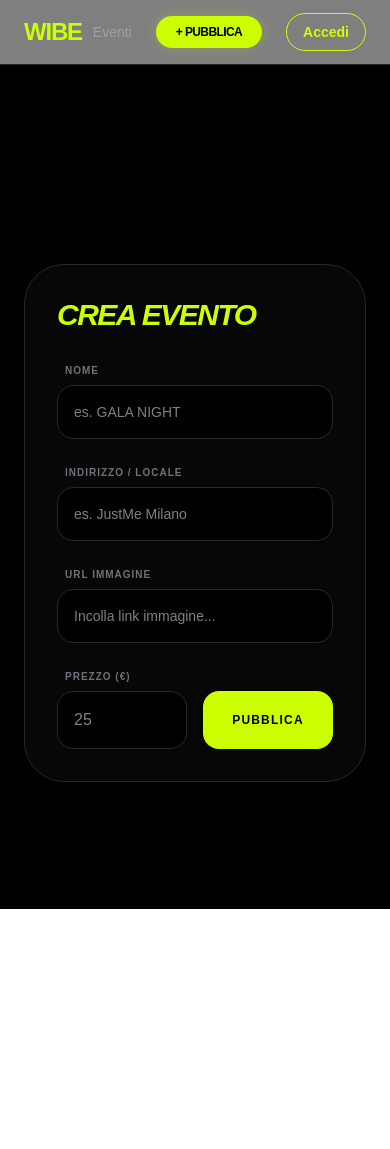
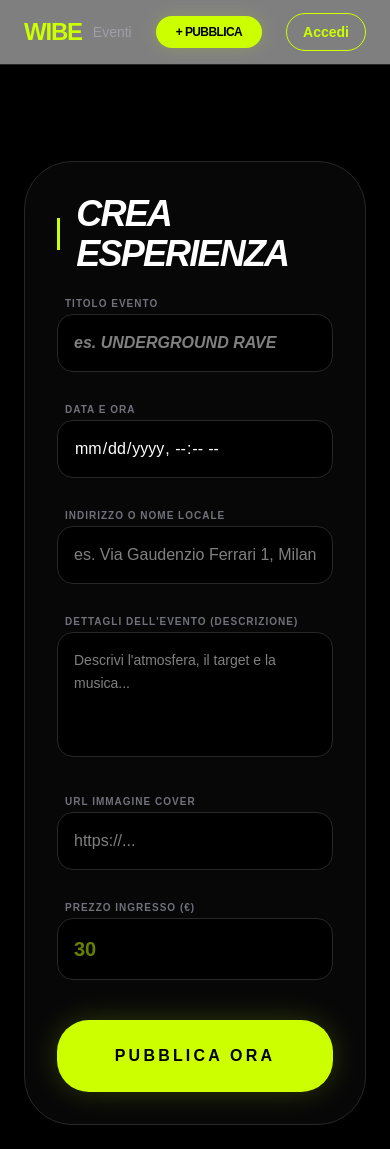
Before and after one commit to MatteoParrella/Wibe, a Next.js app in the folder wibe-project/: page /aggiungi-evento in a window 390 px wide. Before the commit the page ends 909 px from the top, so only its background shows below. Built offline with nearby package versions, Linux system fonts and the light colour scheme; no server answers.

Commit message:
aggiunat counntdown e migliorata mappa

```diff
--- a/wibe-project/app/aggiungi-evento/page.tsx
+++ b/wibe-project/app/aggiungi-evento/page.tsx
@@ -10,11 +10,12 @@ export default function AggiungiEvento() {
     title: '',
     description: '',
     location: '',
+    date: '', // Nuovo campo Data e Ora
     price: '',
     image_url: ''
   })
 
-  // Funzione Geocoding
+  // Geocoding per trasformare indirizzo in coordinate
   const getCoordinates = async (address: string) => {
     try {
       const response = await fetch(
@@ -40,7 +41,8 @@ export default function AggiungiEvento() {
         ...formData,
         price: parseFloat(formData.price),
         lat: coords.lat,
-        lng: coords.lng
+        lng: coords.lng,
+        date: new Date(formData.date).toISOString() // Formattazione corretta per DB
       }
     ])
 
@@ -54,62 +56,89 @@ export default function AggiungiEvento() {
   }
 
   return (
-    <main className="min-h-screen bg-black text-white p-6 flex items-center justify-center pt-24">
-      <div className="grid grid-cols-1 lg:grid-cols-2 gap-12 max-w-6xl w-full">
+    <main className="min-h-screen bg-black text-white p-6 pt-24">
+      <div className="grid grid-cols-1 lg:grid-cols-12 gap-10 max-w-7xl mx-auto">
 
-        {/* COLONNA 1: FORM */}
-        <form onSubmit={handleSubmit} className="space-y-5 bg-zinc-900/30 p-8 rounded-[2.5rem] border border-zinc-800">
-          <h1 className="text-3xl font-black italic text-[#ccff00] tracking-tighter uppercase mb-6">Crea Evento</h1>
-
-          <div>
-            <label className="text-[10px] uppercase font-bold text-zinc-500 tracking-widest ml-2">Nome</label>
-            <input required className="w-full bg-black border border-zinc-800 p-4 rounded-2xl mt-1 focus:border-[#ccff00] outline-none text-sm"
-              placeholder="es. GALA NIGHT" onChange={(e) => setFormData({...formData, title: e.target.value})} />
+        {/* COLONNA FORM (7/12) */}
+        <form onSubmit={handleSubmit} className="lg:col-span-7 space-y-6 bg-zinc-900/30 p-8 md:p-12 rounded-[3rem] border border-zinc-800 shadow-2xl">
+          <div className="flex items-center gap-4 mb-4">
+            <div className="w-1 h-8 bg-[#ccff00]" />
+            <h1 className="text-4xl font-black italic text-white tracking-tighter uppercase">Crea Esperienza</h1>
           </div>
 
-          <div>
-            <label className="text-[10px] uppercase font-bold text-zinc-500 tracking-widest ml-2">Indirizzo / Locale</label>
-            <input required className="w-full bg-black border border-zinc-800 p-4 rounded-2xl mt-1 focus:border-[#ccff00] outline-none text-sm"
-              placeholder="es. JustMe Milano" onChange={(e) => setFormData({...formData, location: e.target.value})} />
+          <div className="grid grid-cols-1 md:grid-cols-2 gap-6">
+            <div className="space-y-2">
+              <label className="text-[10px] uppercase font-black text-zinc-500 tracking-widest ml-2">Titolo Evento</label>
+              <input required className="w-full bg-black border border-zinc-800 p-4 rounded-2xl focus:border-[#ccff00] outline-none text-white transition-all italic font-bold"
+                placeholder="es. UNDERGROUND RAVE" onChange={(e) => setFormData({...formData, title: e.target.value})} />
             </div>
 
-          <div>
-            <label className="text-[10px] uppercase font-bold text-zinc-500 tracking-widest ml-2">URL Immagine</label>
-            <input required className="w-full bg-black border border-zinc-800 p-4 rounded-2xl mt-1 focus:border-[#ccff00] outline-none text-sm"
-              placeholder="Incolla link immagine..." onChange={(e) => setFormData({...formData, image_url: e.target.value})} />
+            <div className="space-y-2">
+              <label className="text-[10px] uppercase font-black text-zinc-500 tracking-widest ml-2">Data e Ora</label>
+              <input type="datetime-local" required className="w-full bg-black border border-zinc-800 p-4 rounded-2xl focus:border-[#ccff00] outline-none text-white transition-all color-scheme-dark"
+                onChange={(e) => setFormData({...formData, date: e.target.value})} />
+            </div>
           </div>
 
-          <div className="grid grid-cols-2 gap-4">
-            <div>
-              <label className="text-[10px] uppercase font-bold text-zinc-500 tracking-widest ml-2">Prezzo (€)</label>
-              <input type="number" required className="w-full bg-black border border-zinc-800 p-4 rounded-2xl mt-1 focus:border-[#ccff00] outline-none"
-                placeholder="25" onChange={(e) => setFormData({...formData, price: e.target.value})} />
+          <div className="space-y-2">
+            <label className="text-[10px] uppercase font-black text-zinc-500 tracking-widest ml-2">Indirizzo o Nome Locale</label>
+            <input required className="w-full bg-black border border-zinc-800 p-4 rounded-2xl focus:border-[#ccff00] outline-none text-white transition-all"
+              placeholder="es. Via Gaudenzio Ferrari 1, Milano" onChange={(e) => setFormData({...formData, location: e.target.value})} />
           </div>
-            <button disabled={loading} className="self-end bg-[#ccff00] text-black font-black h-[58px] rounded-2xl uppercase text-xs tracking-widest hover:bg-white transition-all disabled:opacity-50">
-              {loading ? 'Processing...' : 'Pubblica'}
+
+          <div className="space-y-2">
+            <label className="text-[10px] uppercase font-black text-zinc-500 tracking-widest ml-2">Dettagli dell&apos;Evento (Descrizione)</label>
+            <textarea required rows={4} className="w-full bg-black border border-zinc-800 p-4 rounded-2xl focus:border-[#ccff00] outline-none text-white transition-all resize-none text-sm leading-relaxed"
+              placeholder="Descrivi l'atmosfera, il target e la musica..." onChange={(e) => setFormData({...formData, description: e.target.value})} />
+          </div>
+
+          <div className="grid grid-cols-1 md:grid-cols-2 gap-6">
+            <div className="space-y-2">
+              <label className="text-[10px] uppercase font-black text-zinc-500 tracking-widest ml-2">URL Immagine Cover</label>
+              <input required className="w-full bg-black border border-zinc-800 p-4 rounded-2xl focus:border-[#ccff00] outline-none text-white transition-all"
+                placeholder="https://..." onChange={(e) => setFormData({...formData, image_url: e.target.value})} />
+            </div>
+
+            <div className="space-y-2">
+              <label className="text-[10px] uppercase font-black text-zinc-500 tracking-widest ml-2">Prezzo Ingresso (€)</label>
+              <input type="number" required className="w-full bg-black border border-zinc-800 p-4 rounded-2xl focus:border-[#ccff00] outline-none text-[#ccff00] font-black text-xl"
+                placeholder="30" onChange={(e) => setFormData({...formData, price: e.target.value})} />
+            </div>
+          </div>
+
+          <button disabled={loading} className="w-full bg-[#ccff00] text-black font-black py-6 rounded-[2rem] uppercase tracking-[0.2em] hover:scale-[1.02] active:scale-95 transition-all shadow-[0_0_30px_rgba(204,255,0,0.2)] disabled:opacity-50 mt-4">
+            {loading ? 'CALCOLO RADAR IN CORSO...' : 'PUBBLICA ORA'}
           </button>
-          </div>
         </form>
 
-        {/* COLONNA 2: ANTEPRIMA LIVE */}
-        <div className="hidden lg:block space-y-4">
-          <h2 className="text-[10px] uppercase font-bold text-zinc-500 tracking-[0.3em] ml-4">Live Preview</h2>
-          <div className="relative group w-full h-[500px] bg-zinc-900 rounded-[3rem] overflow-hidden border border-zinc-800 flex items-center justify-center">
+        {/* COLONNA ANTEPRIMA (5/12) */}
+        <div className="lg:col-span-5 hidden lg:block sticky top-24">
+          <div className="space-y-4">
+            <p className="text-[10px] uppercase font-black text-zinc-600 tracking-[0.4em] ml-6">Live Preview</p>
+            <div className="relative group w-full aspect-[4/5] bg-zinc-900 rounded-[3.5rem] overflow-hidden border border-zinc-800 shadow-2xl flex items-center justify-center">
               {formData.image_url ? (
                 <>
-                <img src={formData.image_url} alt="Preview" className="w-full h-full object-cover opacity-60"
+                  <img src={formData.image_url} alt="Preview" className="w-full h-full object-cover opacity-70 group-hover:scale-105 transition-transform duration-700"
                     onError={(e) => {(e.target as HTMLImageElement).src = 'https://via.placeholder.com/800x1200?text=Invalid+Link'}} />
-                <div className="absolute inset-0 bg-gradient-to-t from-black via-transparent to-transparent" />
-                <div className="absolute bottom-10 left-10">
-                  <p className="text-[#ccff00] font-black text-4xl italic uppercase tracking-tighter">{formData.title || "Tuo Titolo"}</p>
-                  <p className="text-white/60 uppercase text-xs font-bold mt-2">{formData.location || "Location"}</p>
+                  <div className="absolute inset-0 bg-gradient-to-t from-black via-black/20 to-transparent" />
+
+                  <div className="absolute bottom-12 left-12 right-12 space-y-4">
+                    <div className="bg-[#ccff00] text-black text-[9px] font-black px-3 py-1 rounded-full inline-block uppercase italic">Preview Mode</div>
+                    <h2 className="text-5xl font-black italic text-white uppercase tracking-tighter leading-none">{formData.title || "TITOLO EVENTO"}</h2>
+                    <p className="text-zinc-400 text-sm line-clamp-2 italic">{formData.description || "Inizia a scrivere la descrizione per vederla qui..."}</p>
+                    <div className="flex justify-between items-end pt-4 border-t border-white/10">
+                       <p className="text-white font-bold uppercase text-[10px] tracking-widest">{formData.location || "LOCATION"}</p>
+                       <p className="text-[#ccff00] font-black text-3xl italic">{formData.price ? `€${formData.price}` : "€--"}</p>
+                    </div>
                   </div>
                 </>
               ) : (
-              <div className="text-zinc-700 font-black italic uppercase text-2xl text-center p-10">
-                Incolla un URL per<br/>vedere l&apos;anteprima
+                <div className="text-center p-12 space-y-4">
+                  <div className="w-16 h-16 bg-zinc-800 rounded-full mx-auto animate-pulse flex items-center justify-center text-3xl">🖼️</div>
+                  <p className="text-zinc-600 font-black italic uppercase text-lg leading-tight">Incolla un URL Immagine<br/>per attivare il radar</p>
                 </div>
               )}
+            </div>
           </div>
         </div>
 
--- /dev/null
+++ b/wibe-project/components/EventTimer.tsx
@@ -0,0 +1,39 @@
+'use client'
+import { useState, useEffect } from 'react'
+
+export default function EventTimer({ targetDate }: { targetDate: string }) {
+  const [timeLeft, setTimeLeft] = useState({ days: 0, hours: 0, mins: 0, secs: 0 })
+
+  useEffect(() => {
+    const timer = setInterval(() => {
+      const distance = new Date(targetDate).getTime() - new Date().getTime()
+      if (distance < 0) {
+        clearInterval(timer)
+        return
+      }
+      setTimeLeft({
+        days: Math.floor(distance / (1000 * 60 * 60 * 24)),
+        hours: Math.floor((distance % (1000 * 60 * 60 * 24)) / (1000 * 60 * 60)),
+        mins: Math.floor((distance % (1000 * 60 * 60)) / (1000 * 60)),
+        secs: Math.floor((distance % (1000 * 60)) / 1000)
+      })
+    }, 1000)
+    return () => clearInterval(timer)
+  }, [targetDate])
+
+  return (
+    <div className="grid grid-cols-4 gap-2">
+      {[
+        { label: 'DD', val: timeLeft.days },
+        { label: 'HH', val: timeLeft.hours },
+        { label: 'MM', val: timeLeft.mins },
+        { label: 'SS', val: timeLeft.secs },
+      ].map((t) => (
+        <div key={t.label} className="bg-zinc-900 border border-zinc-800 p-2 rounded-2xl text-center">
+          <p className="text-xl font-black text-[#ccff00] italic leading-none">{t.val}</p>
+          <p className="text-[8px] font-bold text-zinc-600 mt-1 uppercase">{t.label}</p>
+        </div>
+      ))}
+    </div>
+  )
+}
```
Also changed, not shown: wibe-project/app/evento/[id]/page.tsx (+21 -24 lines). Lines whose indentation alone changed are shown as unchanged.
